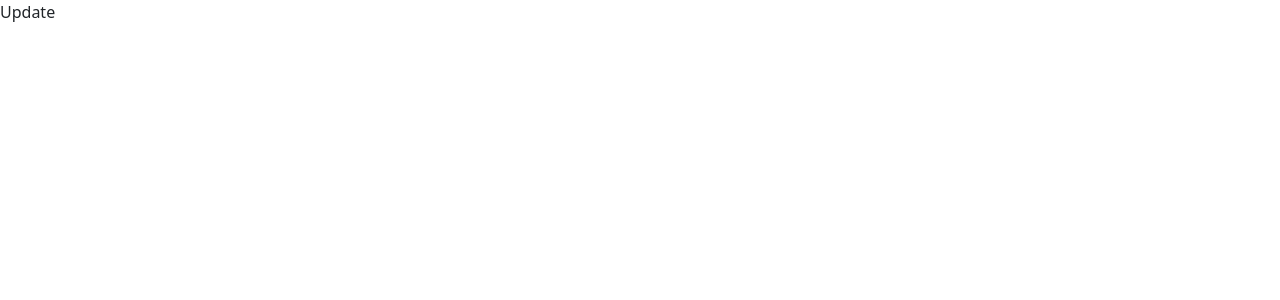
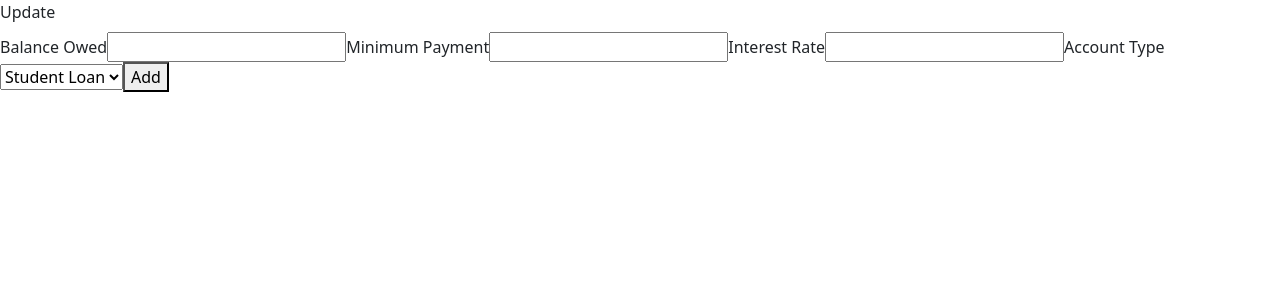
Before and after one commit to Joelynn94/personal-finance-portal, a React (Create React App) app in the folder client/: page /debts/1/update in a window 1280 px wide. Shown: the top 300 px of the page. Built offline with nearby package versions, Linux system fonts and the light colour scheme; no server answers.

Commit message:
created update page route and updateDebt component

```diff
--- a/client/src/App.js
+++ b/client/src/App.js
@@ -2,7 +2,7 @@ import { BrowserRouter as Router, Switch, Route } from "react-router-dom"
 import DebtsContextProvider from "./context/DebtsContext"
 import Dashboard from "./routes/Dashboard"
 import DebtCalculator from "./routes/DebtCalculator"
-import UpdateDebt from "./routes/UpdateDebt"
+import UpdateDebtPage from "./routes/UpdateDebtPage"
 
 const App = () => {
   return (
@@ -11,7 +11,7 @@ const App = () => {
         <Switch>
           <Route exact path="/" component={Dashboard} />
           <Route exact path="/debts" component={DebtCalculator} />
-          <Route exact path="/debts/:id/update" component={UpdateDebt} />
+          <Route exact path="/debts/:id/update" component={UpdateDebtPage} />
         </Switch>
       </Router>
     </DebtsContextProvider>
--- /dev/null
+++ b/client/src/components/UpdateDebt.js
@@ -0,0 +1,71 @@
+import React, { useContext, useEffect, useState } from 'react'
+import { useParams } from 'react-router-dom'
+import DebtFinder from '../APIs/DebtFinder'
+import { DebtsContext } from "../context/DebtsContext"
+
+const UpdateDebt = () => {
+  const { id } = useParams()
+  const {debts} = useContext(DebtsContext)
+  const [balance, setBalance] = useState("")
+  const [minPayment, setMinPayment] = useState("")
+  const [interestRate, setInterestRate] = useState("")
+  const [accountType, setAccountType] = useState("")
+
+  useEffect(() => {
+    const fetchData = async() => {
+      try {
+        const response = await DebtFinder.get(`/${id}`)
+        console.log(response.data)
+      } catch (error) {
+        console.error(error)
+      }
+    }
+
+    fetchData()
+  }, [])
+
+  return (
+    <div>
+      <h1>{debts.balance}</h1>
+      <form action="">
+        <label htmlFor="balance">Balance Owed</label>
+        <input
+          id="balance"
+          type="number"
+          value={balance}
+          onChange={(e) => setBalance(e.target.value)}
+        />
+        <label htmlFor="min-payment">Minimum Payment</label>
+        <input
+          id="min-payment"
+          type="number"
+          value={minPayment}
+          onChange={(e) => setMinPayment(e.target.value)}
+        />
+        <label htmlFor="interest-rate">Interest Rate</label>
+        <input
+          id="interest-rate"
+          type="number"
+          value={interestRate}
+          onChange={(e) => setInterestRate(e.target.value)}
+        />
+        <label htmlFor="account-type">Account Type</label>
+        <select
+          value={accountType}
+          onChange={(e) => setAccountType(e.target.value)}
+        >
+          <option value="1">Student Loan</option>
+          <option value="4">Credit Card</option>
+        </select>
+        <button
+
+          type="submit"
+        >
+          Add
+        </button>
+      </form>
+    </div>
+  )
+}
+
+export default UpdateDebt
--- a/client/src/routes/UpdateDebt.js
+++ /dev/null
@@ -1,11 +0,0 @@
-import React from 'react'
-
-const UpdateDebt = () => {
-  return (
-    <div>
-      Update
-    </div>
-  )
-}
-
-export default UpdateDebt
--- /dev/null
+++ b/client/src/routes/UpdateDebtPage.js
@@ -0,0 +1,13 @@
+import React from 'react'
+import UpdateDebt from '../components/UpdateDebt'
+
+const UpdateDebtPage = () => {
+  return (
+    <div>
+      Update
+      <UpdateDebt />
+    </div>
+  )
+}
+
+export default UpdateDebtPage
```
Also changed, not shown: 1 other file (tests, documents, lock files or other folders).
